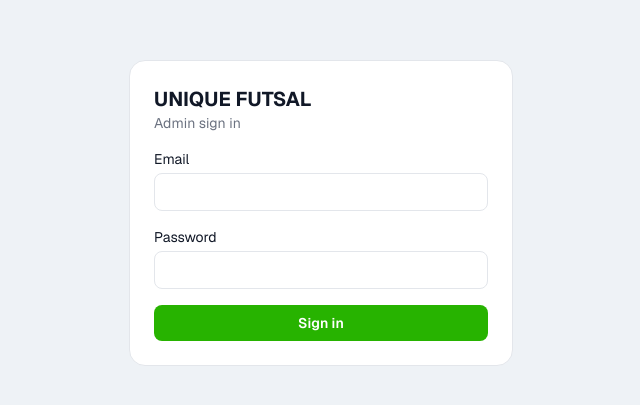
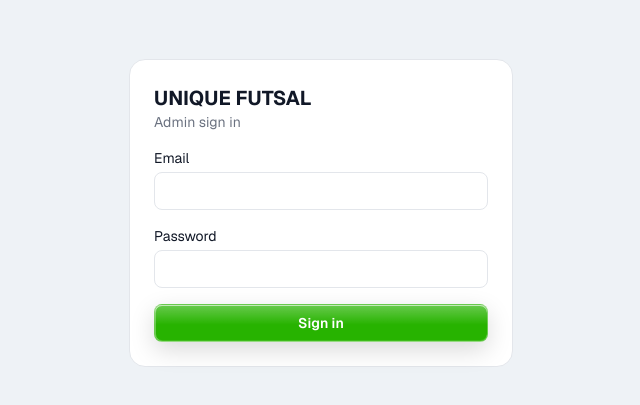
Before and after one commit to rahishd/uniquefutsaladmin, a Next.js app in the folder web/: page /login in a window 1280 px wide. Shown: the part 187-592 px from the top of the page, without its empty margins (319-959 px from the left). Built offline with nearby package versions, Linux system fonts and the light colour scheme; no server answers.

Commit message:
Glass effect on buttons (solid buttons get a sheen, outline buttons are frosted)

```diff
--- a/web/app/globals.css
+++ b/web/app/globals.css
@@ -39,3 +39,46 @@ body {
   color: var(--foreground);
   font-family: var(--font-geist-sans), system-ui, sans-serif;
 }
+
+/* Glass buttons. Solid buttons (green, red, orange...) get a light sheen, a thin light border, bright top and left edges and
+   a soft shadow; outline buttons become frosted glass. Shadows draw the edges, so size and position never change. */
+:is(button, a)[class~="bg-brand"],
+:is(button, a)[class~="bg-emerald-600"],
+:is(button, a)[class~="bg-rose-600"],
+:is(button, a)[class~="bg-rose-500"],
+:is(button, a)[class~="bg-orange-500"],
+:is(button, a)[class~="bg-amber-500"] {
+  background-image: linear-gradient(180deg, rgba(255, 255, 255, 0.3), rgba(255, 255, 255, 0) 55%);
+  border: 1px solid rgba(255, 255, 255, 0.3);
+  box-shadow:
+    0 8px 24px rgba(0, 0, 0, 0.15),
+    inset 0 1px 0 rgba(255, 255, 255, 0.6),
+    inset 1px 0 0 rgba(255, 255, 255, 0.3),
+    inset 0 -1px 0 rgba(255, 255, 255, 0.1);
+  backdrop-filter: blur(17px);
+  -webkit-backdrop-filter: blur(17px);
+}
+
+:is(button, a)[class~="border-line"] {
+  background-color: rgba(255, 255, 255, 0.4);
+  border-color: rgba(255, 255, 255, 0.35);
+  box-shadow:
+    0 8px 32px rgba(0, 0, 0, 0.08),
+    inset 0 1px 0 rgba(255, 255, 255, 0.8),
+    inset 1px 0 0 rgba(255, 255, 255, 0.4),
+    inset 0 -1px 0 rgba(255, 255, 255, 0.15);
+  backdrop-filter: blur(17px);
+  -webkit-backdrop-filter: blur(17px);
+}
+
+@media (prefers-color-scheme: dark) {
+  :is(button, a)[class~="border-line"] {
+    background-color: rgba(255, 255, 255, 0.06);
+    border-color: rgba(255, 255, 255, 0.14);
+    box-shadow:
+      0 8px 32px rgba(0, 0, 0, 0.35),
+      inset 0 1px 0 rgba(255, 255, 255, 0.25),
+      inset 1px 0 0 rgba(255, 255, 255, 0.1),
+      inset 0 -1px 0 rgba(255, 255, 255, 0.04);
+  }
+}
```
